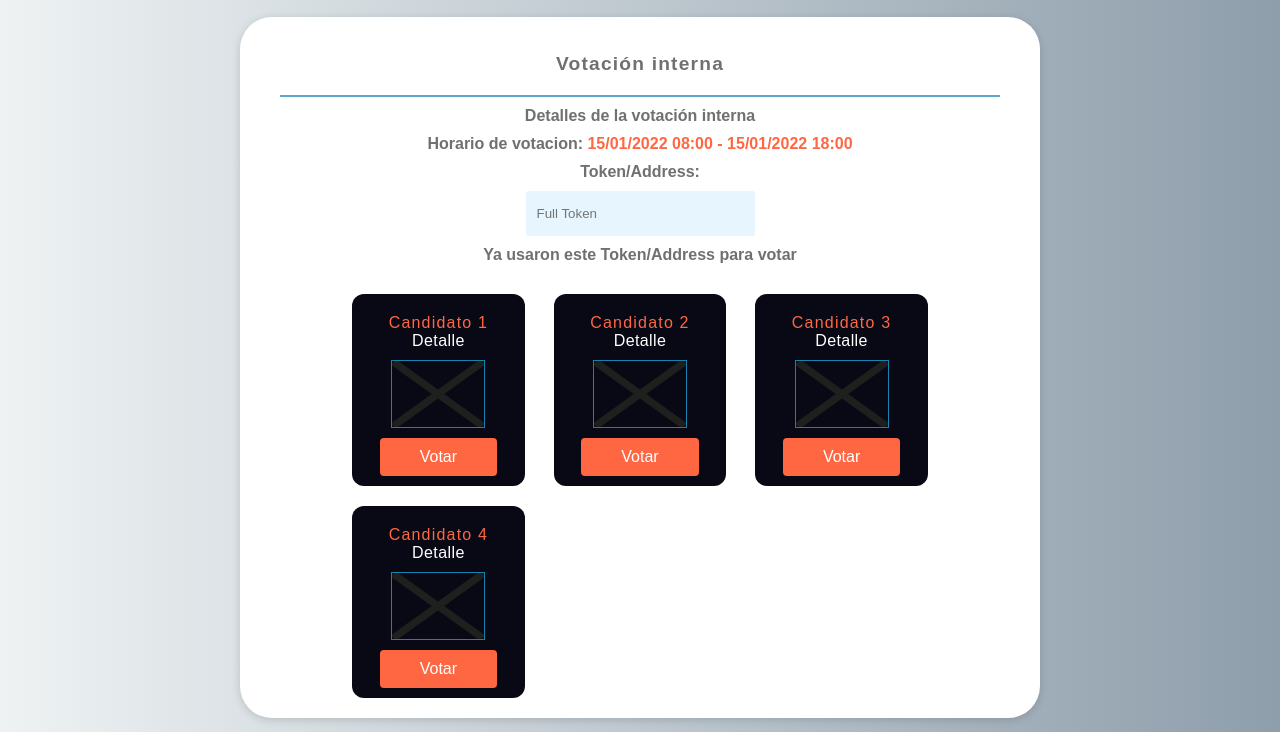
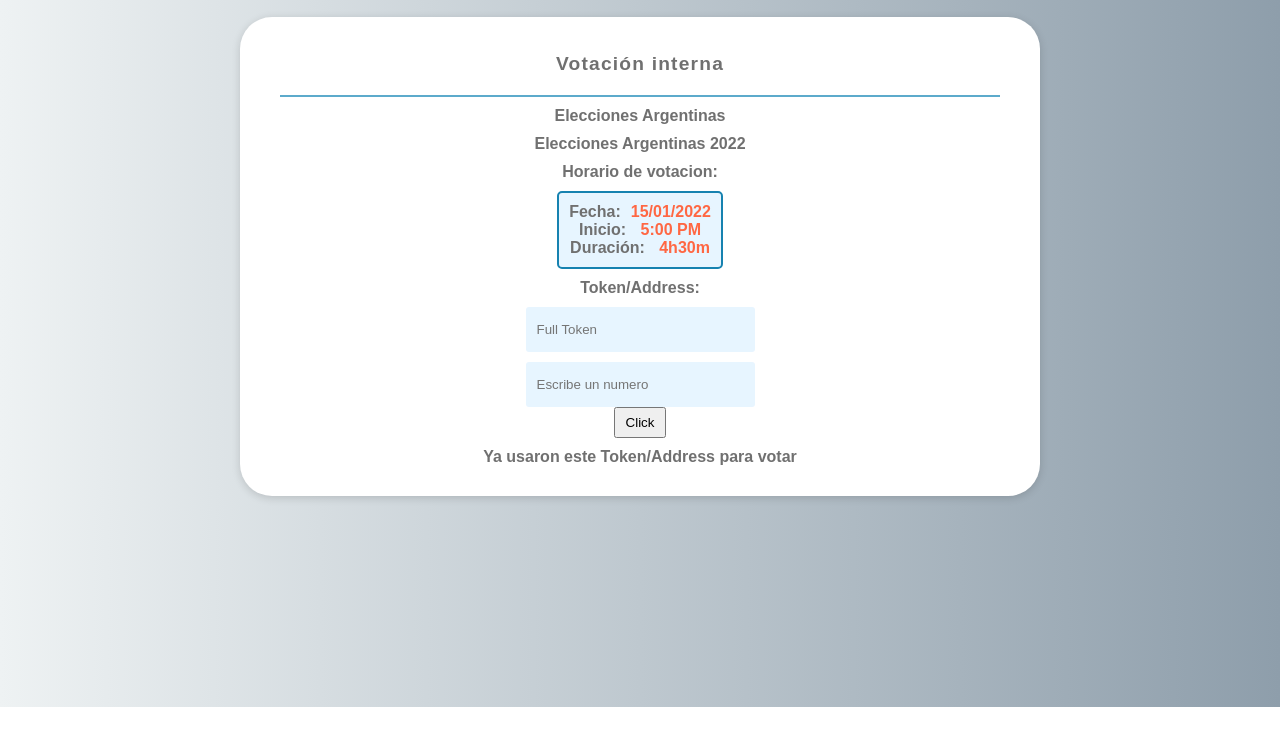
Before and after one commit to albertoalejandro10/pollings, a website: page src/poll.html in a window 1280 px wide. Shown: the part 93-825 px from the top of the page. After the commit the page ends 800 px from the top, so only its background shows below. Drawn offline with Linux system fonts and the light colour scheme.

Commit message:
added functions to poll page

```diff
--- a/src/css/poll.css
+++ b/src/css/poll.css
@@ -11,7 +11,7 @@
     color: var(--label-titles);
 }
 
-.content p strong {
+.content p span {
     color: var(--soft-orange);
     font-weight: 700;
 }
@@ -26,6 +26,19 @@
 .content .box-label label {
     color: var(--label-titles);
     font-weight: bold;
+}
+
+.content p span {
+    margin-left: 10px;
+}
+
+.content .box-time {
+    margin: 0 auto;
+    background: var(--soft-blue);
+    border-radius: 5px;
+    border: 2px solid var(--primary-color);
+    width: max-content;
+    padding: 10px;
 }
 
 .box-label .form-label-poll {
@@ -46,13 +59,24 @@
     box-shadow: 3px 0px 30px rgba(163, 163, 163, 0.4);
 }
 
+#total-boxes {
+    background: var(--soft-blue);
+    border: .5px solid transparent;
+    border-radius: 3px;
+    height: 45px;
+    line-height: 30px;
+    padding: 0 40px 0 10px;
+    transition: .3s ease all;
+    margin-top: 10px;
+}
+
 .group__thumbs {
     width: 80%;
     margin: 0 auto;
     display: flex;
     flex-direction: row;
     flex-wrap: wrap;
-    justify-content: space-between;
+    justify-content: space-evenly;
 }
 
 .group__thumbs .box img {
@@ -101,3 +125,75 @@
     margin-top: 10px;
     padding: 10px 40px;
 }
+
+.btn-opacity {
+    opacity: 0.2;
+    background: #999;
+}
+
+.btn-opacity span::after {
+    content: '' !important;
+}
+
+.btn-opacity:hover span {
+    padding-right: 0px;
+}
+
+
+/* Popup
+#popup{
+    display: none;
+}
+.popup-container{
+    height: 100vh;
+    width: 100%;
+    display: flex;
+    flex-wrap: wrap;
+    justify-content: center;
+    align-items: center;
+    background-color: rgb(96 95 127 / 70%);
+    position: absolute;
+    top: 0;
+    left: 0;
+}
+.popup{
+    background-color: #ffffff;
+    padding: 20px 30px;
+    width: 50%;
+    border-radius: 15px;
+}
+.close-popup{
+    display: flex;
+    justify-content: flex-end;
+}
+.close-popup a{
+    font-size: 1.2rem;
+    background-color: rebeccapurple;
+    color: #fff;
+    padding: 5px 10px;
+    font-weight: bold;
+    text-decoration: none;
+    border-radius: 10px;
+    display: inline-block;
+}
+.popup > h2{
+    font-size: 1.6rem;
+    margin-bottom: 10px;
+}
+.popup > p{
+    font-size: 1.2rem;
+    margin-bottom: 10px;
+}
+.popup-btn{
+    display: inline-block;
+    text-decoration: none;
+    border: 2px solid rebeccapurple;
+    padding: 5px 15px;
+    border-radius: 20px;
+    margin: 10px 0px;
+    transition: .2s all ease-in;
+}
+.popup-btn:hover{
+    background-color: rebeccapurple;
+    color: #fff;
+} */
--- a/src/js/poll.js
+++ b/src/js/poll.js
@@ -0,0 +1,62 @@
+const valuesInputs = {
+    title: 'Elecciones Argentinas',
+    description: 'Elecciones Argentinas 2022',
+    startDate: '15/01/2022',
+    startTime: '5:00 PM',
+    duration: '4h30m',
+    type: 'por Token',
+}
+
+const candidates = {
+    name: 'Carlos',
+    description: 'Softsystems',
+    image: 'letra-x.png'
+}
+
+const title = document.getElementById('title').textContent = valuesInputs.title
+const description = document.getElementById('description').textContent = valuesInputs.description
+const startDate = document.getElementById('start-date').textContent = valuesInputs.startDate
+const startTime = document.getElementById('start-time').textContent = valuesInputs.startTime
+const duration = document.getElementById('duration').textContent = valuesInputs.duration
+
+const getValueInput = () => {
+    let valueInput = document.getElementById('total-boxes').value
+    let buttonTest = document.getElementById('test')
+    buttonTest.disabled = true;
+    let inputNumber = parseInt(valueInput)
+    for (let index = 0; index < inputNumber; index++) {
+        let  group__thumbs = document.getElementById('group__thumbs');
+        let box = document.createElement('div');
+        box.className = 'box';
+        box.innerHTML = `
+                        <p class="candidate">${candidates.name}<br>
+                        <span>${candidates.description}</span></p>
+                        <img class="thumb" src="./assets/images/${candidates.image}" alt="candidate-photo">
+                        <button type="submit" id="vote-${index}" class="btn poll" onclick="pollVote()"><span>Votar</span></button>
+                        `
+        group__thumbs.appendChild(box);
+    }
+}
+
+const pollVote = () => {
+    const votes = document.querySelectorAll('.btn.poll');
+    votes.forEach( (button, index) => {
+        button.className += " btn-opacity"
+        button.disabled = true;
+    });
+}
+
+// // Popup
+// const clickBtn = document.getElementById("clickBtn");
+// const popup = document.getElementById("popup");
+// const closeBtn = document.getElementById("closeBtn");
+
+// clickBtn.addEventListener('click', ()=>{
+//     popup.style.display = 'block';
+// });
+// closeBtn.addEventListener('click', ()=>{
+//     popup.style.display = 'none';
+// });
+// popup.addEventListener('click', ()=>{
+//     popup.style.display = 'none';
+// });
--- a/src/poll.html
+++ b/src/poll.html
@@ -21,44 +21,36 @@
                 <h4>Votación interna</h4>
                 <hr style="border: .3px solid #5CAACB; margin: 10px 0">
                 <div class="content">
-                    <p>Detalles de la votación interna</p>
-                    <p>Horario de votacion: <strong>15/01/2022 08:00 - 15/01/2022 18:00</strong></p>
+                    <p id="title"></p>
+                    <p id="description"></p>
+                    <p>Horario de votacion: </p>
+                    <p class="box-time">
+                       Fecha:<span id="start-date"></span> <br>
+                       Inicio: <span id="start-time"></span> <br>
+                       Duración: <span id="duration"></span> <br>
+                    </p>
                     <div class="box-label">
                         <label for="adress">Token/Address:</label>
                         <input class="form-label-poll" type="text" name="" id="adress" placeholder="Full Token">
+                        <input class="total-boxes" type="number" name="total-boxes" id="total-boxes" placeholder="Escribe un numero">
+                        <button id="test" style="padding: 6px 10px" type="button" onclick="getValueInput()">Click</button>
                     </div>
                     <p>Ya usaron este Token/Address para votar</p>
-                    <div class="group__thumbs">
-                        <div class="box">
-                            <p class="candidate">Candidato 1<br>
-                            <span>Detalle</span></p>
-                            <img class="thumb" src="./assets/images/letra-x.png" alt="candidate-photo">
-                            <button type="submit" class="btn poll"><span>Votar</span></button>
-                        </div>
-
-                        <div class="box">
-                            <p class="candidate">Candidato 2<br>
-                            <span>Detalle</span></p>
-                            <img class="thumb" src="./assets/images/letra-x.png" alt="candidate-photo">
-                            <button type="submit" class="btn poll"><span>Votar</span></button>
-                        </div>
-
-                        <div class="box">
-                            <p class="candidate">Candidato 3<br>
-                            <span>Detalle</span></p>
-                            <img class="thumb" src="./assets/images/letra-x.png" alt="candidate-photo">
-                            <button type="submit" class="btn poll"><span>Votar</span></button>
-                        </div>
-
-                        <div class="box">
-                            <p class="candidate">Candidato 4<br>
-                            <span>Detalle</span></p>
-                            <img class="thumb" src="./assets/images/letra-x.png" alt="candidate-photo">
-                            <button type="submit" class="btn poll"><span>Votar</span></button>
-                        </div>
+                    <div class="group__thumbs" id="group__thumbs">
                     </div>
                 </div>
             </div>
+            <!-- <button id="clickBtn">Votar</button>
+            <div id="popup">
+                <div class="popup-container">
+                    <div class="popup">
+                        <div class="close-popup" id="closeBtn"><a href="#">X</a></div>
+                        <h2>Votaciones</h2>
+                        <p>¡Felicitaciones ya has votado!</p>
+                        <a href="#" class="popup-btn">Close</a>
+                    </div>
+                </div>
+            </div> -->
         </section>
     </main>
     <script src="./js/poll.js"></script>
```
Also changed, not shown: src/index.html (+5 -5 lines).
